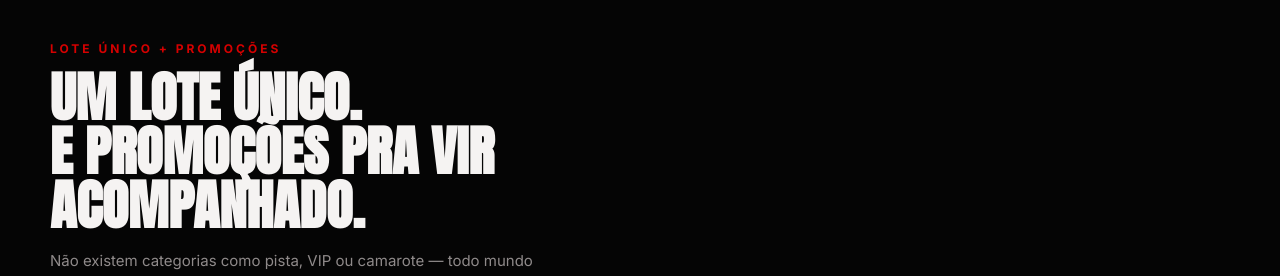
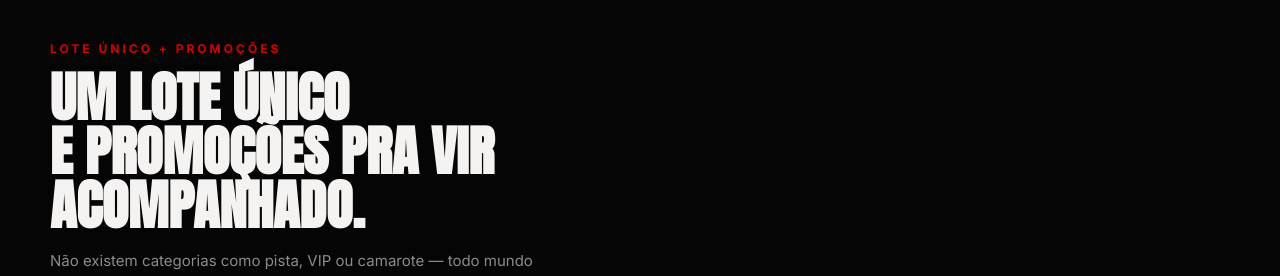
Before and after one commit to LuanaCastro919/festa-dos-crias, a Next.js app: page / in a window 1280 px wide. Shown: the part 1201-1477 px from the top of the page. Built offline with nearby package versions, Linux system fonts and the light colour scheme; no server answers; the database is empty.

Commit message:
Fix heading punctuation in section title

```diff
--- a/app/page.tsx
+++ b/app/page.tsx
@@ -63,7 +63,7 @@ export default async function HomePage() {
         <div className="section-head">
           <div className="section-kicker">LOTE ÚNICO + PROMOÇÕES</div>
           <h2 className="section-title">
-            Um lote único.
+            Um lote único
             <br />E promoções pra vir acompanhado.
           </h2>
           <p className="section-desc">
```
